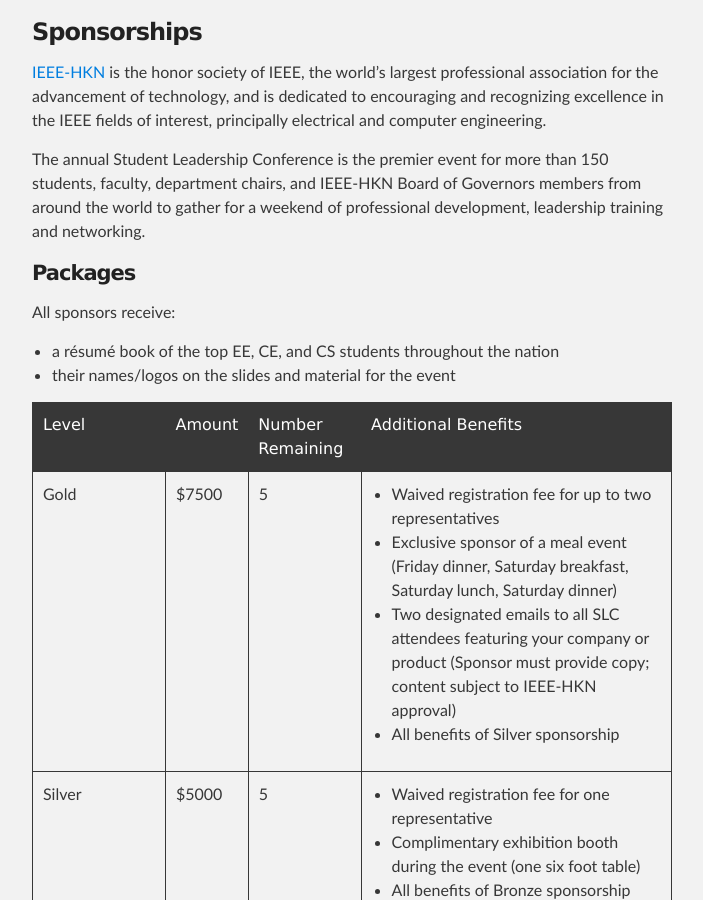
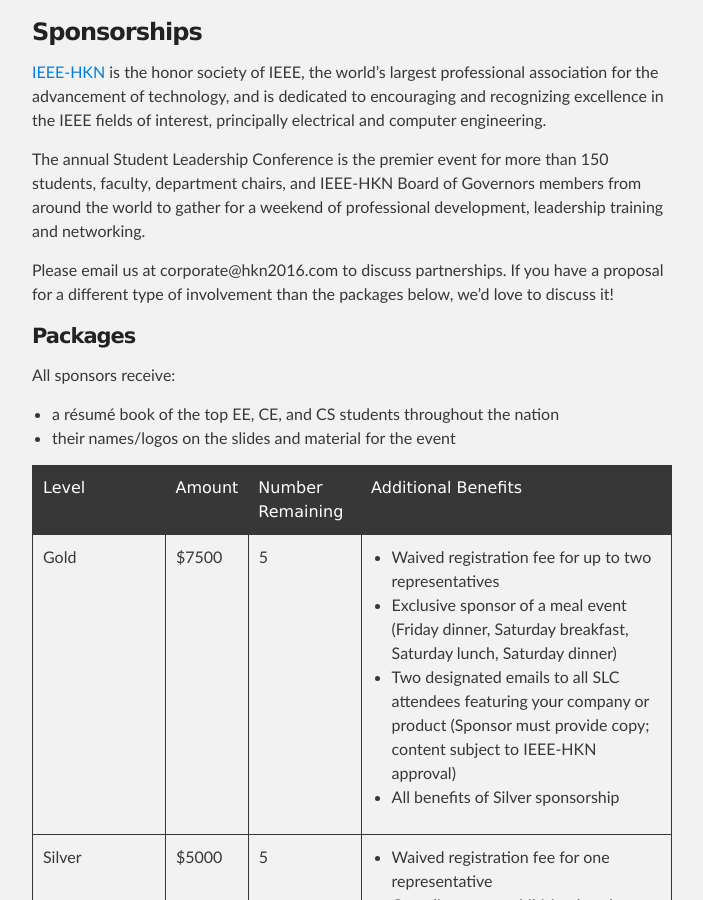
Before and after one commit to hkncon2016/hkncon2016.github.io, a Jekyll site: the page built from sponsors/index.md, in a window 1280 px wide and 900 px high, scrolled down 386 px. Shown: the whole window, without its empty margins (288-991 px from the left). Built offline with Jekyll 4.4.1, drawn with Linux system fonts in a browser that asks for light colours.

Commit message:
contact info is useful

```diff
--- a/sponsors/index.md
+++ b/sponsors/index.md
@@ -7,6 +7,8 @@
 [IEEE-HKN](http://hkn.org/) is the honor society of IEEE, the world's largest professional association for the advancement of technology, and is dedicated to encouraging and recognizing excellence in the IEEE fields of interest, principally electrical and computer engineering.
 
 The annual Student Leadership Conference is the premier event for more than 150 students, faculty, department chairs, and IEEE-HKN Board of Governors members from around the world to gather for a weekend of professional development, leadership training and networking.
+
+Please email us at corporate@hkn2016.com to discuss partnerships. If you have a proposal for a different type of involvement than the packages below, we'd love to discuss it!
 
 #### Packages
 All sponsors receive:
```
